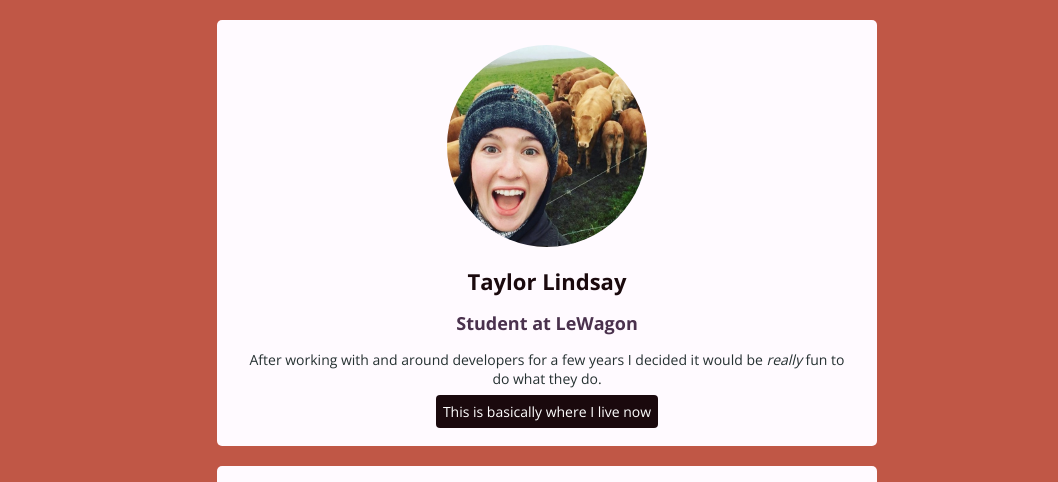
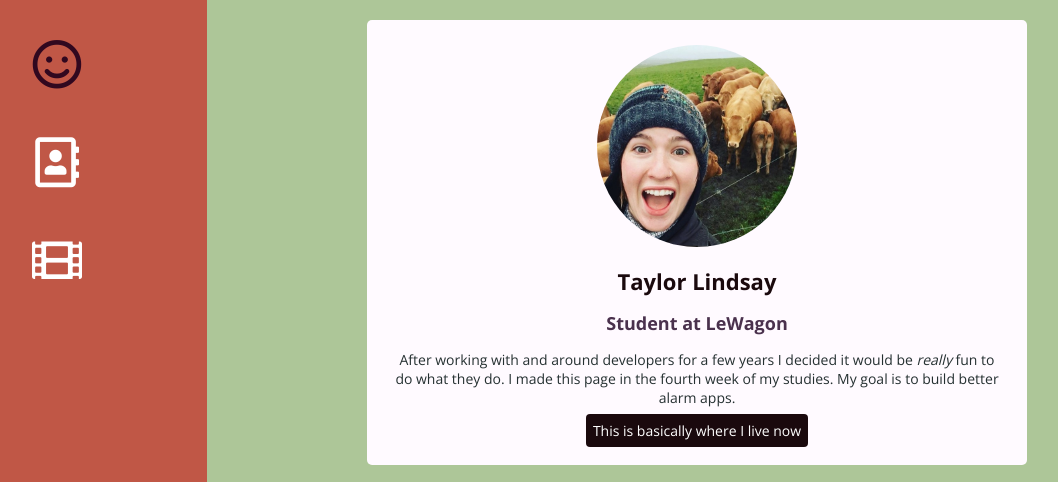
Before and after one commit to GLTaylor/profile, a plain HTML site: page index.html in a window 1280 px wide. Shown: the top 482 px of the page, without its empty margins (93-1151 px from the left). Drawn offline with nearby package versions, Linux system fonts and the light colour scheme.

Commit message:
make my profile prettier

```diff
--- a/index.html
+++ b/index.html
@@ -9,20 +9,25 @@
   <link href="https://fonts.googleapis.com/css?family=Open+Sans:400,700" rel="stylesheet">
 
 
-
 </head>
 <body>
+<div id="sidebar">
+  <a href="#summary" class="sidebartext"><i class="far fa-smile"></i></a>
+  <a href="#socials" class="sidebartext"> <i class="far fa-address-book"></i></a>
+  <a href="#favorite-movies" class="sidebartext"><i class="fas fa-film"></i></a>
+</div>
+<div id="page-content">
   <div class="container">
-  <div class="card textcenter">
+    <div class="card textcenter" id="summary">
       <img class = "imgcircle" src="images/taylorface.jpg" alt="Taylor Lindsay and cows" width= 200px>
 
       <h1> Taylor Lindsay </h1>
       <h2> Student at LeWagon </h2>
-    <p> After working with and around developers for a few years I decided it would be <em>really</em> fun to do what they do. </p>
+      <p> After working with and around developers for a few years I decided it would be <em>really</em> fun to do what they do. I made this page in the fourth week of my studies. My goal is to build better alarm apps. </p>
       <a href="https://www.lewagon.com/" class = "btn" id = "btn-licorice"> This is basically where I live now</a>
     </div>
 
-  <div class="card textcenter">
+    <div class="card textcenter" id="socials">
       <ul class="list-inline">
         <li><a href="http://www.taylorgracelindsay.com" target="_blank"><i class="fas fa-bath"></i> Website</a></li>
         <li><a href="https://www.instagram.com/notmybreakfast/tagged/?hl=en" target="_blank"><i class="fab fa-instagram"></i> Instagram</a></li>
@@ -30,7 +35,7 @@
       </ul>
     </div>
 
-  <div class="card">
+    <div class="card" id="favorite-movies">
       <h2> My Favorite Movies </h2>
         <table>
           <thead>
@@ -63,7 +68,7 @@
           <li><a href="#"><i class="fas fa-star"></a></i></li>
         </ul>
     </div>
-
+</div>
 </div>
 </body>
 </html>
--- a/style.css
+++ b/style.css
@@ -1,5 +1,5 @@
 body {
-  background-color: #C05746;
+  background-color: #ADC698;
   font-family: 'Open Sans', sans-serif;
   color: #253031;
   font-size: 14px;
@@ -7,7 +7,7 @@ body {
 h1 {
   font-size: 22px;
   color: #1A090D;
-  style: bold;
+  font-style: bold;
 }
 h2 {
   font-size: 18px;
@@ -18,7 +18,26 @@ a {
 }
 a:not(.btn):hover {
   color: #31081F;
-  font-size: 105%;
+/*  font-size: 105%;
+*/}
+#sidebar {
+  position: fixed;
+  width: 300px;
+  left: 0;
+  top: 0;
+  bottom: 0;
+  background-color: #C05746;
+}
+.sidebartext {
+  color: white;
+  text-decoration: none;
+  font-size: 50px;
+  display: block;
+  text-align: center;
+  padding-top: 30px;
+}
+#page-content {
+  margin-left: 300px;
 }
 .container {
   width: 700px;   /* This sets the width */
@@ -47,6 +66,7 @@ a:not(.btn):hover {
   padding: 0px 20px;
   list-style-type: none;
   padding-left: 0px;
+  font-size: 25px;
 }
 .btn {
   padding: 7px;
```
Lines whose indentation alone changed are shown as unchanged.
